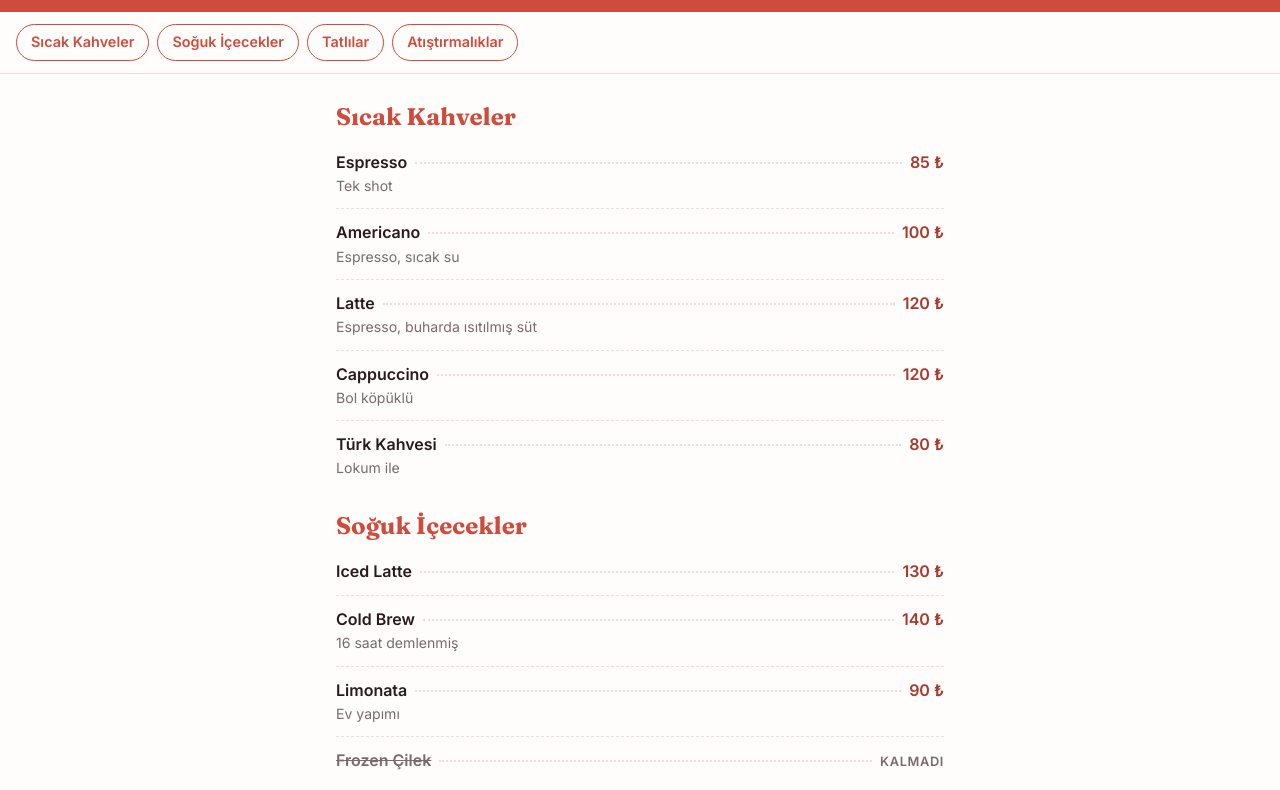
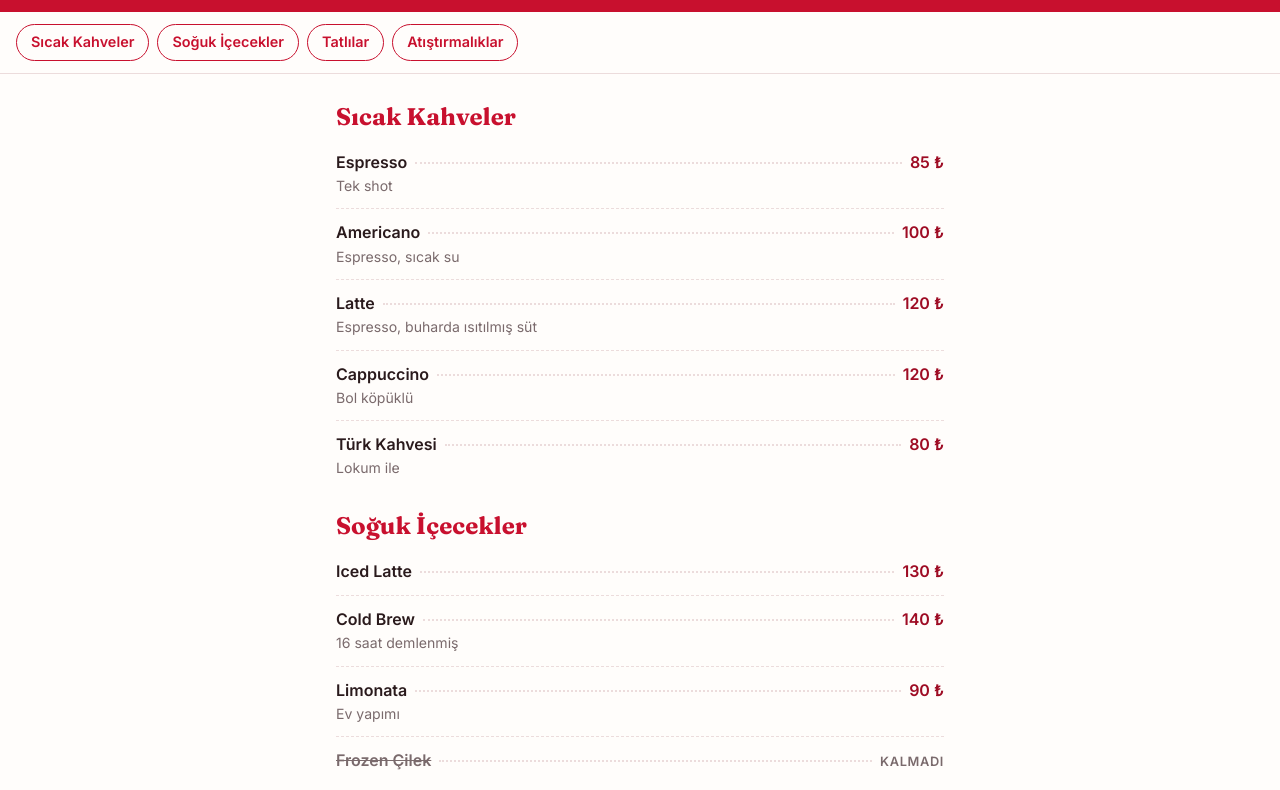
Before and after one commit to yyg27/rea-menu, a website: page index.html in a window 1280 px wide. Shown: the part 256-1046 px from the top of the page. Drawn offline with Linux system fonts and the light colour scheme.

Commit message:
fix: go back to the first red

```diff
--- a/index.html
+++ b/index.html
@@ -4,7 +4,7 @@
 <meta charset="utf-8">
 <meta name="viewport" content="width=device-width, initial-scale=1">
 <title>REA Garden Coffee · Menü</title>
-<meta name="theme-color" content="#cf4b3b">
+<meta name="theme-color" content="#c8102e">
 <link rel="preconnect" href="https://fonts.googleapis.com">
 <link rel="preconnect" href="https://fonts.gstatic.com" crossorigin>
 <link href="https://fonts.googleapis.com/css2?family=Fraunces:opsz,wght@9..144,500;9..144,700&family=Inter:wght@400;600&display=swap" rel="stylesheet">
--- a/style.css
+++ b/style.css
@@ -1,6 +1,6 @@
 :root {
-  --red: #cf4b3b; /* afişten ölçüldü */
-  --red-dark: #a63a2d;
+  --red: #c8102e;
+  --red-dark: #9e0c24;
   --ink: #2a1a1c;
   --muted: #7a6a6c;
   --bg: #fffdfb;
```
